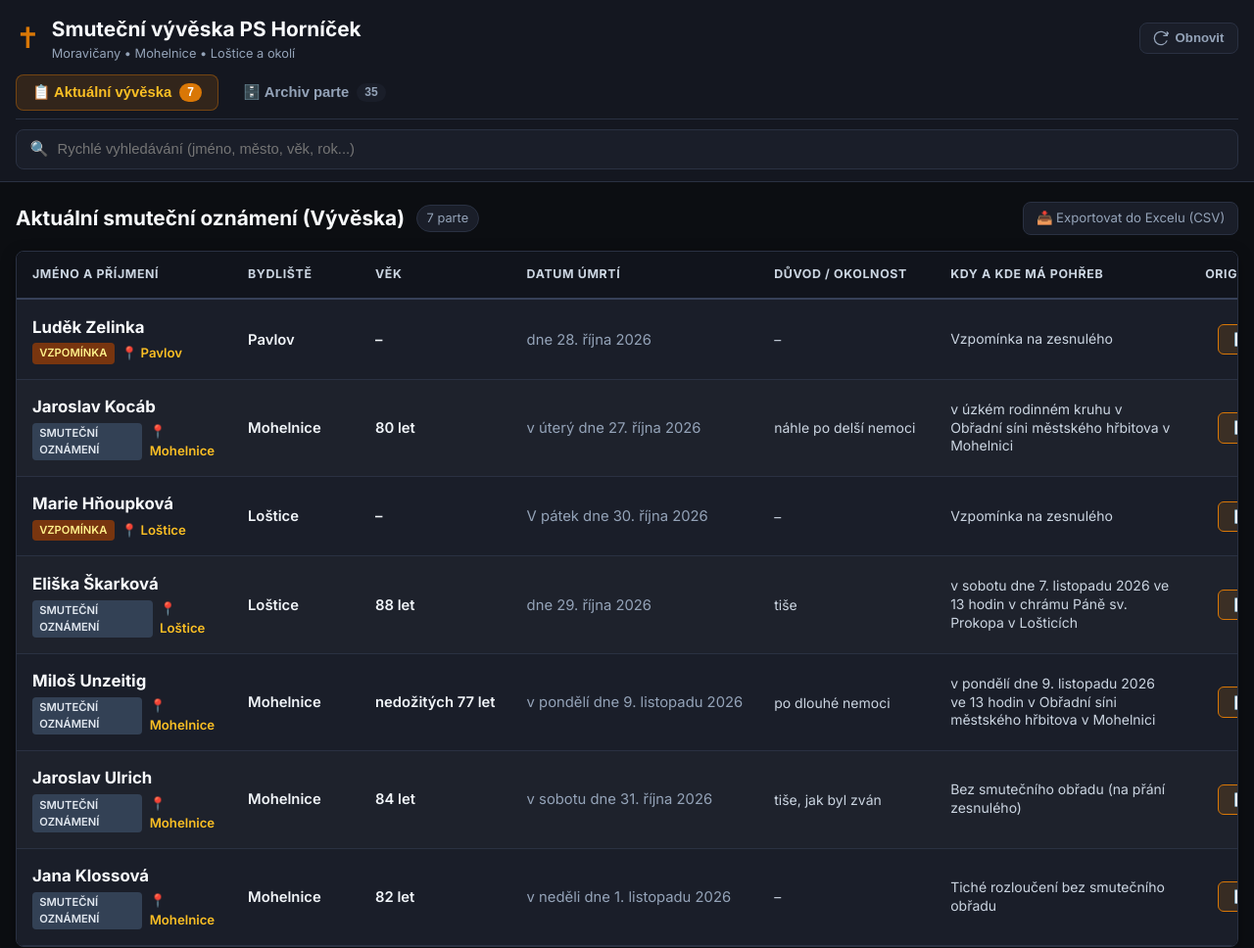
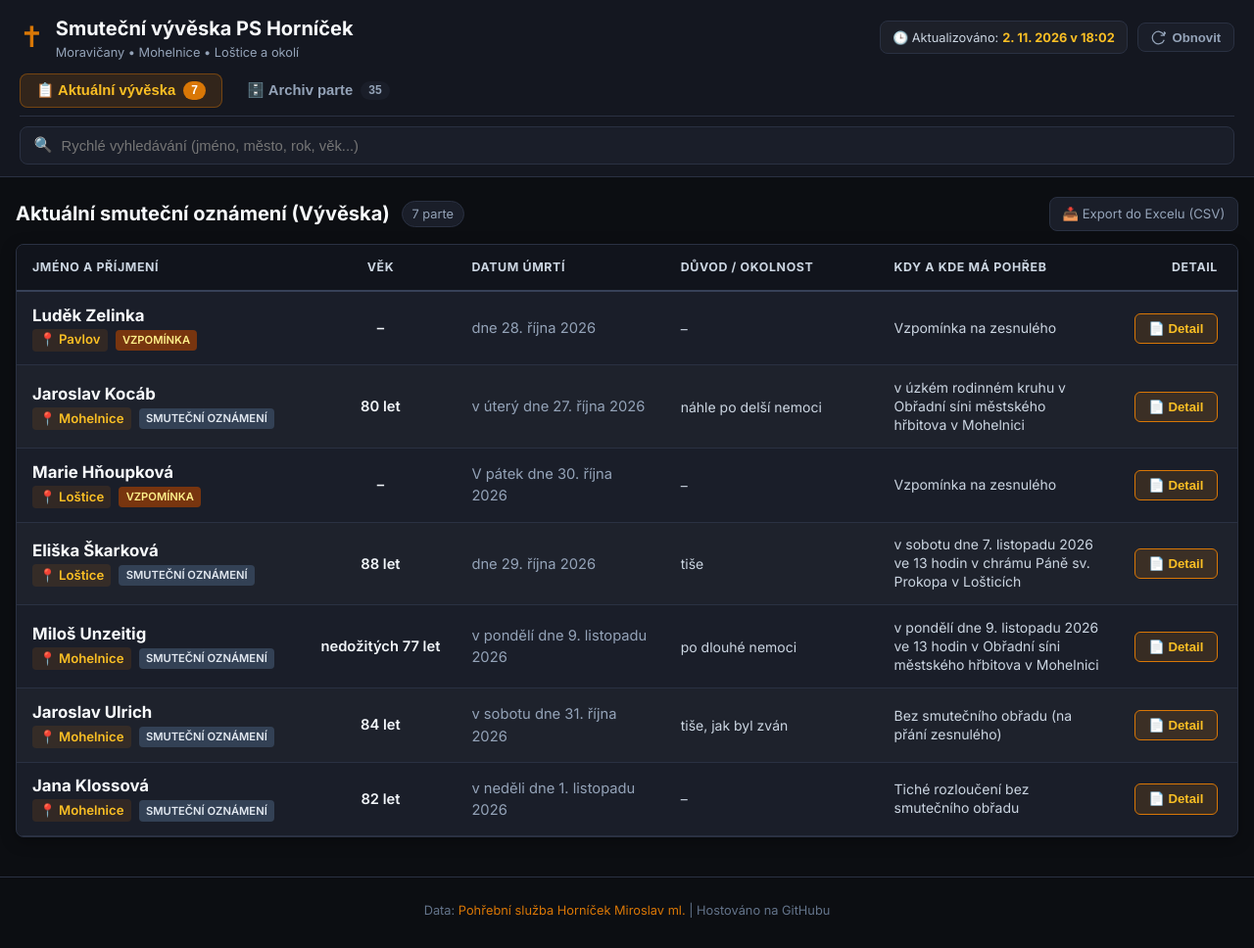
Before and after one commit to BladeCZ/smutecni-vyveska, a plain HTML site: page web/index.html in a window 1280 px wide. Shown: the top 968 px of the page at 98% size. Drawn offline with Linux system fonts and the light colour scheme.

Commit message:
Odstraneni duplicitniho mesta, tabulka na celou sirku a cas posledni aktualizace

```diff
--- a/web/app.js
+++ b/web/app.js
@@ -13,6 +13,7 @@ const sectionTitle = document.getElementById('sectionTitle');
 const statsBadge = document.getElementById('statsBadge');
 const emptyState = document.getElementById('emptyState');
 const refreshBtn = document.getElementById('refreshBtn');
+const lastUpdatedEl = document.getElementById('lastUpdated');
 
 // Počítadla
 const countActive = document.getElementById('countActive');
@@ -52,9 +53,36 @@ async function fetchDatabase() {
     if (loadedData) {
         allItems = loadedData;
         updateCounts();
+        updateLastSeen(allItems);
         renderTable();
     } else {
         statsBadge.textContent = 'Chyba při načítání databáze';
+    }
+}
+
+// Zobrazení času poslední aktualizace
+function updateLastSeen(items) {
+    let latest = null;
+    for (const it of items) {
+        const timeStr = it.last_seen || it.first_seen;
+        if (timeStr) {
+            const d = new Date(timeStr.replace(' ', 'T'));
+            if (!latest || d > latest) latest = d;
+        }
+    }
+    if (latest && !isNaN(latest.getTime())) {
+        const dateFormatted = latest.toLocaleDateString('cs-CZ', {
+            day: 'numeric',
+            month: 'numeric',
+            year: 'numeric'
+        });
+        const timeFormatted = latest.toLocaleTimeString('cs-CZ', {
+            hour: '2-digit',
+            minute: '2-digit'
+        });
+        if (lastUpdatedEl) {
+            lastUpdatedEl.innerHTML = `🕒 Aktualizováno: <strong>${dateFormatted} v ${timeFormatted}</strong>`;
+        }
     }
 }
 
@@ -88,7 +116,7 @@ function getFilteredItems() {
     });
 }
 
-// Vykreslení standardní tabulky
+// Vykreslení standardní tabulky roztažené na celou šířku
 function renderTable() {
     const items = getFilteredItems();
     tableBody.innerHTML = '';
@@ -109,7 +137,6 @@ function renderTable() {
         const isMemory = item.category === 'Vzpomínka';
         const badgeClass = isMemory ? 'badge-memory' : 'badge-announcement';
 
-        const residenceText = item.residence ? item.residence : '–';
         const ageText = item.age ? item.age : '–';
         const dateText = item.death_date ? item.death_date : '–';
         const causeText = item.death_cause ? item.death_cause : '–';
@@ -121,18 +148,17 @@ function renderTable() {
                 <div class="cell-name-box">
                     <span class="cell-name">${escapeHtml(item.name)}</span>
                     <div class="cell-sub">
+                        ${item.residence ? `<span class="cell-town-under-name">📍 ${escapeHtml(item.residence)}</span>` : ''}
                         <span class="badge ${badgeClass}">${escapeHtml(item.category)}</span>
-                        ${item.residence ? `<span class="cell-town-under-name">📍 ${escapeHtml(item.residence)}</span>` : ''}
                     </div>
                 </div>
             </td>
-            <td class="cell-town">${escapeHtml(residenceText)}</td>
             <td class="cell-age">${escapeHtml(ageText)}</td>
             <td class="cell-date">${escapeHtml(dateText)}</td>
             <td class="cell-cause">${escapeHtml(causeText)}</td>
             <td class="cell-ceremony">${escapeHtml(ceremonyText)}</td>
-            <td style="text-align: center;">
-                <button class="btn-open-parte" title="Zobrazit celé parte">
+            <td class="cell-action">
+                <button class="btn-open-parte" title="Otevřít originální obrázek parte">
                     <span>📄 Detail</span>
                 </button>
             </td>
--- a/web/index.html
+++ b/web/index.html
@@ -5,10 +5,10 @@
     <meta name="viewport" content="width=device-width, initial-scale=1.0">
     <title>Smuteční vývěska | PS Horníček</title>
     <meta name="description" content="Aktuální smuteční vývěska a parte pohřební služby Horníček (Moravičany, Mohelnice a okolí)">
-    <meta name="theme-color" content="#161922">
+    <meta name="theme-color" content="#141720">
     <link rel="icon" type="image/svg+xml" href="favicon.svg">
     <!-- Version query string pro okamžité přepsání cache prohlížeče -->
-    <link rel="stylesheet" href="styles.css?v=20261102b">
+    <link rel="stylesheet" href="styles.css?v=20261102c">
     <link rel="preconnect" href="https://fonts.googleapis.com">
     <link rel="preconnect" href="https://fonts.gstatic.com" crossorigin>
     <link href="https://fonts.googleapis.com/css2?family=Inter:wght@400;500;600;700&display=swap" rel="stylesheet">
@@ -24,8 +24,11 @@
                 </div>
             </div>
             <div class="header-actions">
+                <div id="lastUpdated" class="last-updated-pill">
+                    <span>🕒 Načítám datum...</span>
+                </div>
                 <button id="refreshBtn" class="refresh-btn" title="Aktualizovat data">
-                    <svg width="16" height="16" viewBox="0 0 24 24" fill="none" stroke="currentColor" stroke-width="2">
+                    <svg width="15" height="15" viewBox="0 0 24 24" fill="none" stroke="currentColor" stroke-width="2">
                         <path d="M21.5 2v6h-6M21.34 15.57a10 10 0 1 1-.57-8.38l5.67-5.67"/>
                     </svg>
                     <span>Obnovit</span>
@@ -49,7 +52,7 @@
         <div class="search-bar-wrap">
             <div class="search-box">
                 <span class="search-icon">🔍</span>
-                <input type="search" id="searchInput" placeholder="Rychlé vyhledávání (jméno, město, věk, rok...)" autocomplete="off">
+                <input type="search" id="searchInput" placeholder="Rychlé vyhledávání (jméno, město, rok, věk...)" autocomplete="off">
                 <button id="clearSearch" class="clear-btn">&times;</button>
             </div>
         </div>
@@ -61,23 +64,25 @@
                 <h2 id="sectionTitle">Aktuální smuteční oznámení</h2>
                 <span id="statsBadge" class="stats-counter">0 záznamů</span>
             </div>
-            <a href="data/database.csv" download="smutecni_vyveska.csv" class="btn-csv" title="Stáhnout tabulku do Excelu">
-                <span>📥 Exportovat do Excelu (CSV)</span>
-            </a>
+            <div class="toolbar-right">
+                <span id="lastUpdatedInline" class="last-updated-text"></span>
+                <a href="data/database.csv" download="smutecni_vyveska.csv" class="btn-csv" title="Stáhnout tabulku do Excelu">
+                    <span>📥 Export do Excelu (CSV)</span>
+                </a>
+            </div>
         </div>
 
-        <!-- ČISTÁ, STANDARDNÍ TABULKA BEZ JAKÝCHKOLIV OBRÁZKŮ V SEZNAMU -->
+        <!-- TABULKA ROZTAŽENÁ NA CELOU ŠÍŘKU, BEZ DUPLICITNÍHO SLOUPCE MĚSTO -->
         <div class="table-container">
             <table class="data-table" id="obituaryTable">
                 <thead>
                     <tr>
-                        <th style="min-width: 220px;">Jméno a Příjmení</th>
-                        <th style="min-width: 130px;">Bydliště</th>
-                        <th style="min-width: 80px;">Věk</th>
-                        <th style="min-width: 140px;">Datum úmrtí</th>
-                        <th style="min-width: 180px;">Důvod / Okolnost</th>
-                        <th style="min-width: 260px;">Kdy a kde má pohřeb</th>
-                        <th style="min-width: 120px; text-align: center;">Originál parte</th>
+                        <th class="col-name">Jméno a Příjmení</th>
+                        <th class="col-age">Věk</th>
+                        <th class="col-date">Datum úmrtí</th>
+                        <th class="col-cause">Důvod / Okolnost</th>
+                        <th class="col-ceremony">Kdy a kde má pohřeb</th>
+                        <th class="col-action">Detail</th>
                     </tr>
                 </thead>
                 <tbody id="tableBody">
@@ -92,7 +97,7 @@
         </div>
     </main>
 
-    <!-- Modal dialog: Otevře se až po kliknutí na tlačítko "Detail" -->
+    <!-- Modal dialog s velkým náhledem parte po kliknutí na Detail -->
     <div id="imageModal" class="modal" role="dialog" aria-hidden="true">
         <div class="modal-backdrop" id="modalBackdrop"></div>
         <div class="modal-box">
@@ -106,7 +111,7 @@
                         <span>📤 Sdílet</span>
                     </button>
                     <a id="modalDownloadLink" class="modal-action-btn" download target="_blank" title="Stáhnout obrázek">
-                        <span>💾 Stáhnout</span>
+                        <span>💾 Stáhnout parte</span>
                     </a>
                     <button id="modalCloseBtn" class="modal-close" aria-label="Zavřít">&times;</button>
                 </div>
@@ -128,6 +133,6 @@
     </footer>
 
     <!-- Version query string pro přepsání staré JS cache -->
-    <script src="app.js?v=20261102b"></script>
+    <script src="app.js?v=20261102c"></script>
 </body>
 </html>
--- a/web/styles.css
+++ b/web/styles.css
@@ -42,16 +42,18 @@ body {
     position: sticky;
     top: 0;
     z-index: 50;
-    padding: 0.85rem 1rem 0.5rem;
+    padding: 0.85rem 1.25rem 0.5rem;
 }
 
 .header-inner {
-    max-width: 1350px;
+    max-width: 1400px;
     margin: 0 auto;
     display: flex;
     justify-content: space-between;
     align-items: center;
     padding-bottom: 0.75rem;
+    flex-wrap: wrap;
+    gap: 0.5rem;
 }
 
 .header-brand {
@@ -67,7 +69,7 @@ body {
 }
 
 .header-brand h1 {
-    font-size: 1.3rem;
+    font-size: 1.25rem;
     font-weight: 700;
 }
 
@@ -76,11 +78,34 @@ body {
     color: var(--text-muted);
 }
 
+.header-actions {
+    display: flex;
+    align-items: center;
+    gap: 0.65rem;
+}
+
+.last-updated-pill {
+    background: rgba(255, 255, 255, 0.04);
+    border: 1px solid var(--border-color);
+    color: #cbd5e1;
+    font-size: 0.8rem;
+    padding: 0.4rem 0.75rem;
+    border-radius: var(--radius);
+    display: flex;
+    align-items: center;
+    white-space: nowrap;
+}
+
+.last-updated-pill strong {
+    color: var(--gold-light);
+    margin-left: 0.25rem;
+}
+
 .refresh-btn {
     background: var(--bg-card);
     border: 1px solid var(--border-color);
     color: var(--text-muted);
-    padding: 0.45rem 0.85rem;
+    padding: 0.4rem 0.8rem;
     border-radius: var(--radius);
     cursor: pointer;
     display: flex;
@@ -98,7 +123,7 @@ body {
 
 /* Záložky */
 .nav-tabs {
-    max-width: 1350px;
+    max-width: 1400px;
     margin: 0 auto;
     display: flex;
     gap: 0.5rem;
@@ -110,7 +135,7 @@ body {
     background: transparent;
     border: 1px solid transparent;
     color: var(--text-muted);
-    padding: 0.5rem 1rem;
+    padding: 0.45rem 1rem;
     font-size: 0.925rem;
     font-weight: 600;
     border-radius: var(--radius);
@@ -148,7 +173,7 @@ body {
 
 /* Vyhledávání */
 .search-bar-wrap {
-    max-width: 1350px;
+    max-width: 1400px;
     margin: 0.65rem auto 0.25rem;
 }
 
@@ -175,7 +200,7 @@ body {
 
 .search-box input {
     width: 100%;
-    padding: 0.7rem 2.25rem 0.7rem 2.6rem;
+    padding: 0.65rem 2.25rem 0.65rem 2.6rem;
     background: transparent;
     border: none;
     outline: none;
@@ -201,7 +226,7 @@ body {
 /* Hlavní obsah */
 .main-content {
     flex: 1;
-    max-width: 1350px;
+    max-width: 1400px;
     width: 100%;
     margin: 0 auto;
     padding: 1.25rem 1rem 2.5rem;
@@ -211,7 +236,7 @@ body {
     display: flex;
     justify-content: space-between;
     align-items: center;
-    margin-bottom: 1rem;
+    margin-bottom: 0.85rem;
     flex-wrap: wrap;
     gap: 0.75rem;
 }
@@ -223,7 +248,7 @@ body {
 }
 
 .table-title h2 {
-    font-size: 1.3rem;
+    font-size: 1.25rem;
     font-weight: 700;
 }
 
@@ -234,6 +259,12 @@ body {
     font-size: 0.8rem;
     padding: 0.2rem 0.6rem;
     border-radius: 9999px;
+}
+
+.toolbar-right {
+    display: flex;
+    align-items: center;
+    gap: 0.75rem;
 }
 
 .btn-csv {
@@ -255,20 +286,45 @@ body {
     border-color: var(--gold);
 }
 
-/* ==================== NORMAL TABLE (STANDARDNÍ TABULKA) ==================== */
+/* ==================== TABULKA NA CELOU ŠÍŘKU WEBU ==================== */
 .table-container {
     background: var(--bg-card);
     border: 1px solid var(--border-color);
     border-radius: var(--radius);
     overflow-x: auto;
+    width: 100%;
     box-shadow: 0 4px 16px rgba(0, 0, 0, 0.3);
 }
 
 .data-table {
     width: 100%;
     border-collapse: collapse;
-    font-size: 0.925rem;
+    font-size: 0.92rem;
     text-align: left;
+    table-layout: auto;
+}
+
+/* Poměry sloupců pro perfektní zobrazení bez ořezávání */
+.col-name {
+    width: 25%;
+}
+.col-age {
+    width: 9%;
+    text-align: center;
+}
+.col-date {
+    width: 18%;
+}
+.col-cause {
+    width: 18%;
+}
+.col-ceremony {
+    width: 20%;
+}
+.col-action {
+    width: 10%;
+    text-align: right;
+    padding-right: 1.25rem !important;
 }
 
 .data-table thead th {
@@ -278,7 +334,7 @@ body {
     font-weight: 700;
     text-transform: uppercase;
     letter-spacing: 0.05em;
-    padding: 0.9rem 1rem;
+    padding: 0.85rem 1rem;
     border-bottom: 2px solid var(--border-light);
     white-space: nowrap;
 }
@@ -297,7 +353,7 @@ body {
 }
 
 .data-table td {
-    padding: 0.95rem 1rem;
+    padding: 0.85rem 1rem;
     vertical-align: middle;
 }
 
@@ -312,34 +368,35 @@ body {
     font-size: 1.05rem;
     font-weight: 700;
     color: var(--text-main);
+    line-height: 1.25;
 }
 
 .cell-sub {
     display: flex;
     align-items: center;
-    gap: 0.45rem;
+    gap: 0.5rem;
     font-size: 0.825rem;
+    flex-wrap: wrap;
 }
 
 .cell-town-under-name {
     color: var(--gold-light);
     font-weight: 600;
-}
-
-.cell-town {
-    font-weight: 600;
-    color: #f1f5f9;
+    background: rgba(217, 119, 6, 0.12);
+    padding: 0.1rem 0.45rem;
+    border-radius: 4px;
+    display: inline-block;
 }
 
 .cell-age {
     font-weight: 600;
     color: #f1f5f9;
+    text-align: center;
     white-space: nowrap;
 }
 
 .cell-date {
     color: var(--text-muted);
-    white-space: nowrap;
 }
 
 .cell-cause {
@@ -351,7 +408,11 @@ body {
     color: #cbd5e1;
     font-size: 0.875rem;
     line-height: 1.35;
-    max-width: 320px;
+}
+
+.cell-action {
+    text-align: right;
+    padding-right: 1.25rem !important;
 }
 
 /* Tlačítko Detail parte v tabulce */
@@ -369,6 +430,7 @@ body {
     cursor: pointer;
     white-space: nowrap;
     transition: all 0.2s;
+    flex-shrink: 0;
 }
 
 .btn-open-parte:hover {
@@ -439,6 +501,7 @@ body {
     justify-content: space-between;
     align-items: center;
     background: #12151d;
+    gap: 0.5rem;
 }
 
 .modal-header h2 {
@@ -471,6 +534,7 @@ body {
     text-decoration: none;
     cursor: pointer;
     transition: all 0.2s;
+    white-space: nowrap;
 }
 
 .modal-action-btn:hover {
```
